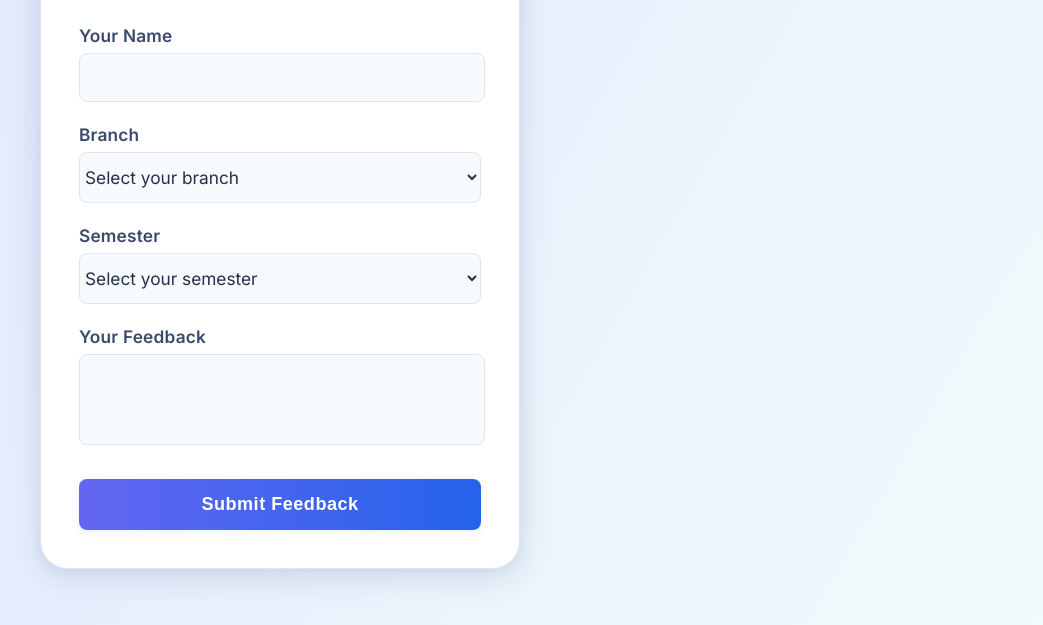
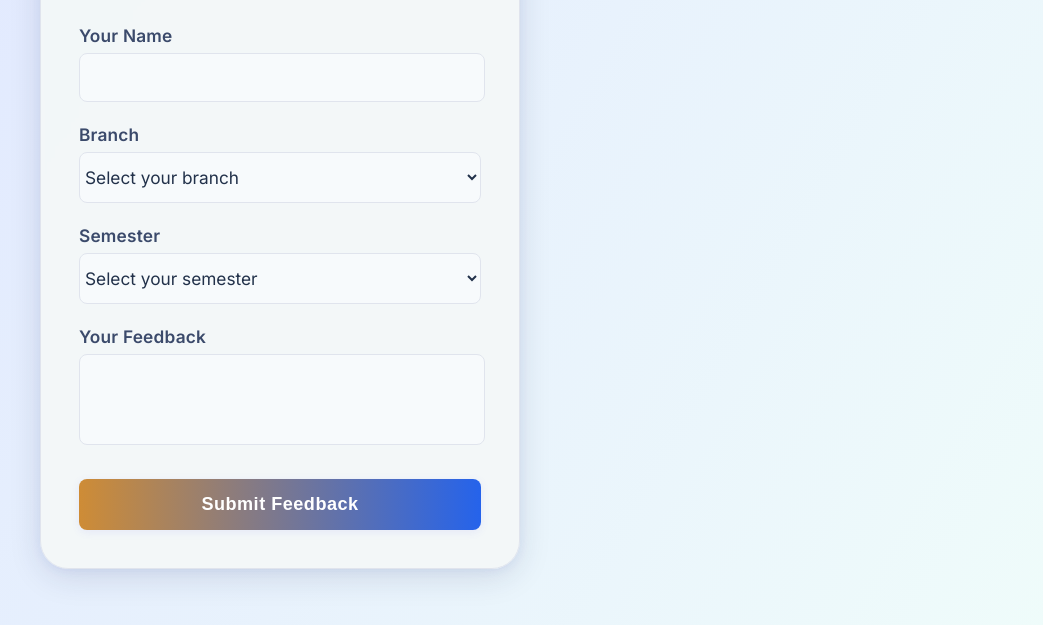
Before and after one commit to LikhithSP/VVCE-Student-Feedback-Form, a plain HTML site: page index.html in a window 1280 px wide. Shown: the part 263-888 px from the top of the page, without its empty margins (122-1165 px from the left). Drawn offline with nearby package versions, Linux system fonts and the light colour scheme; no server answers.

Commit message:
added colors

```diff
--- a/index.html
+++ b/index.html
@@ -10,14 +10,14 @@
     /* Modern Split Layout */
     :root {
       --bg-gradient: linear-gradient(120deg, #e0e7ff 0%, #f0fdfa 100%);
-      --card-bg: rgba(255,255,255,0.92);
-      --form-bg: rgba(255,255,255,0.97);
+      --card-bg: rgba(243, 247, 248, 0.97);
+      --form-bg: rgba(243, 247, 248, 0.97);
       --text-color: #22314a;
       --text-color-light: #3b4a6b;
       --text-muted: #888;
       --input-bg: #f7fafc;
       --input-border: #e0e4ed;
-      --accent-color: #6366f1;
+      --accent-color: #ce8c36;
       --entry-gradient: linear-gradient(100deg, #f0fdfa 0%, #e0e7ff 100%);
       --card-shadow: 0 8px 32px 0 rgba(30, 42, 80, 0.13), 0 1.5px 8px 0 #a5b4fc33;
       --logo-filter: drop-shadow(0 2px 8px #6366f122);
@@ -27,8 +27,8 @@
 
     [data-theme="dark"] {
       --bg-gradient: linear-gradient(120deg, #1e293b 0%, #0f172a 100%);
-      --card-bg: rgba(30, 41, 59, 0.95);
-      --form-bg: rgba(30, 41, 59, 0.97);
+      --card-bg: rgba(26, 40, 66, 0.95);
+      --form-bg: rgba(26, 40, 66, 0.95);
       --text-color: #e2e8f0;
       --text-color-light: #cbd5e1;
       --text-muted: #94a3b8;
```
